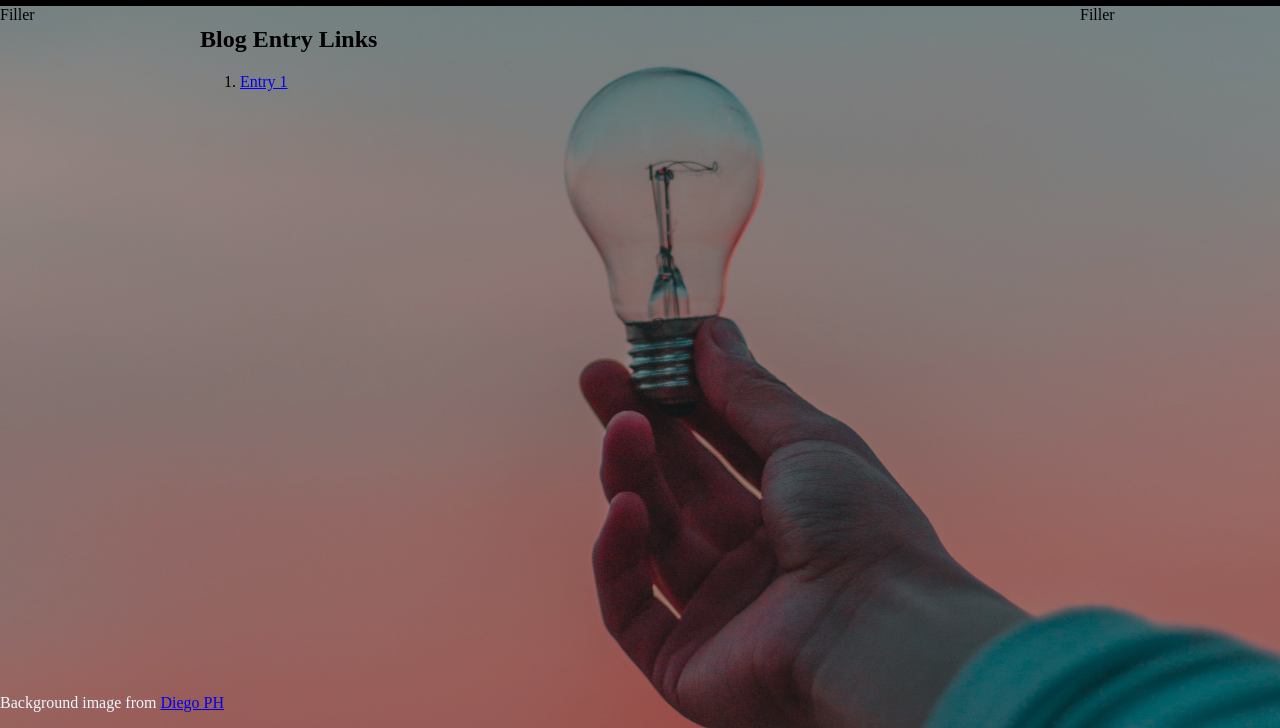
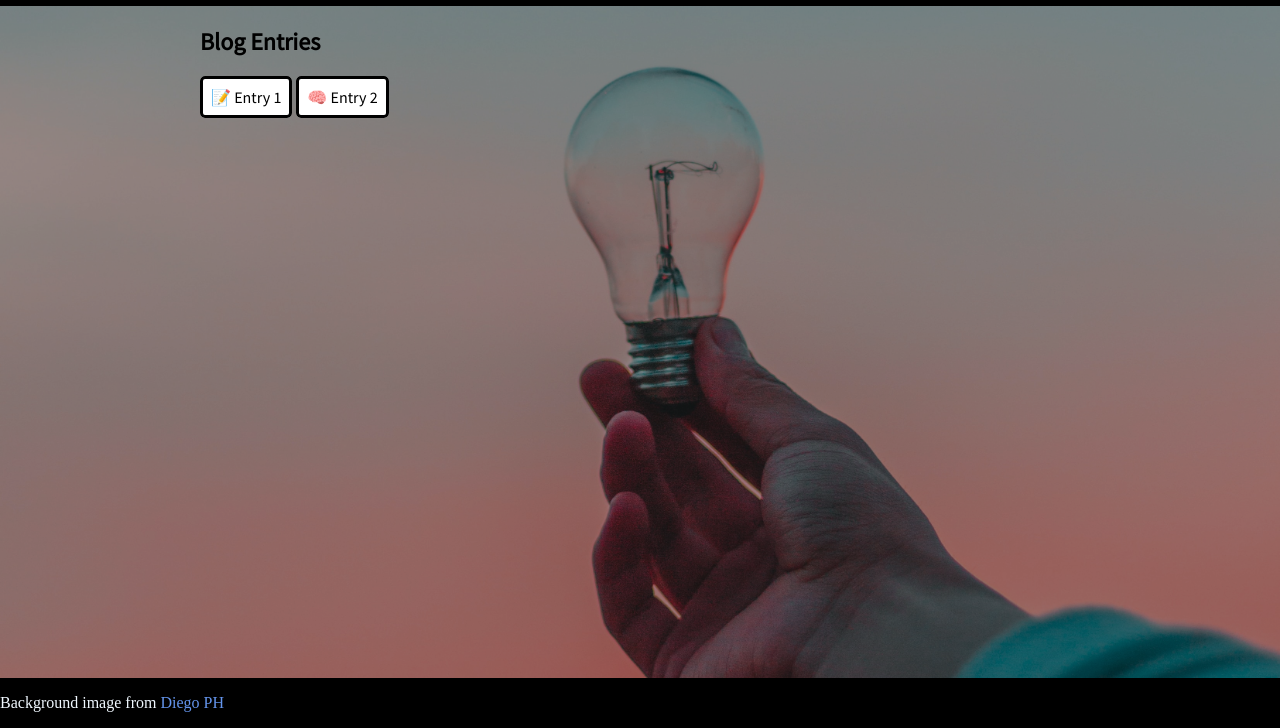
Before and after one commit to LiemKN/web_dev_blog, a plain HTML site: page index.html in a window 1280 px wide. Shown: the part 72-800 px from the top of the page. Drawn offline with Linux system fonts and the light colour scheme.

Commit message:
structure mostly finalized, fonts changed, & links

```diff
--- a/index.css
+++ b/index.css
@@ -6,6 +6,10 @@ body {
   background-image: url("lightbulb.jpg");
   background-position: center center;
   background-size: cover;
+}
+
+a {
+  text-decoration: none;
 }
 
 #body-container {
@@ -28,14 +32,43 @@ header {
   flex-direction: row;
 }
 
+#lefter {
+  display: flex;
+  flex-direction: column;
+}
+
 #chester {
   flex-grow: 1;
   flex-basis: 0; /* without this it can take on any width depending on the window size; now the lefter and righter act as true proportions of the parent */
+  display: flex;
+  flex-direction: column;
 }
 
-#lefter {
-  display: flex;
-  flex-direction: column;
+#chester-lower {
+  padding-top: 10px;
+  flex-grow: 1;
+}
+
+#chester-lower > a {
+  font-family: 'Source Sans Pro', sans-serif;
+  color: black;
+  background-color: white;
+  border-radius: 5px;
+  border: 3px solid black;
+  padding: 8px;
+  -webkit-transition: 0.5s;
+  transition: 0.5s;
+}
+
+#chester-lower > a:hover {
+  color: white;
+  background-color: black;
+  border: 3px solid white;
+
+}
+
+#blog-entries {
+  font-family: 'Source Sans Pro', sans-serif;
 }
 
 #lefter, #righter {
@@ -43,5 +76,10 @@ header {
 }
 
 footer {
+  background-color: black;
   color: aliceblue;
 }
+
+footer > p > a {
+  color: cornflowerblue;
+}
--- a/index.html
+++ b/index.html
@@ -8,18 +8,21 @@
 <body>
   <div id="body-container">
     <header>
-      <h1>CS 347 Blog Main Site</h1>
+      <h1>CS 347 Blog: Main Site</h1>
     </header>
 
     <div id="middler">
-      <aside id="lefter">Filler</aside>
-      <main id="chester">
-        <h2>Blog Entry Links</h2>
-        <ol>
-          <li><a href="entry_1.html" target="_blank">Entry 1</a></li>
-        </ol>
-      </main>
-      <aside id="righter">Filler</aside>
+      <aside id="lefter"></aside>
+      <div id="chester">
+        <div id="chester-upper">
+          <h2 id="blog-entries" class="h2s">Blog Entries</h2>
+        </div>
+        <div id="chester-lower">
+          <a href="entry_1.html" target="_blank">&#x1F4DD; Entry 1</a>
+          <a href="entry_2.html" target="_blank">&#x1F9E0; Entry 2</a>
+        </div>
+      </div>
+      <aside id="righter"></aside>
     </div>
 
     <footer>
```
